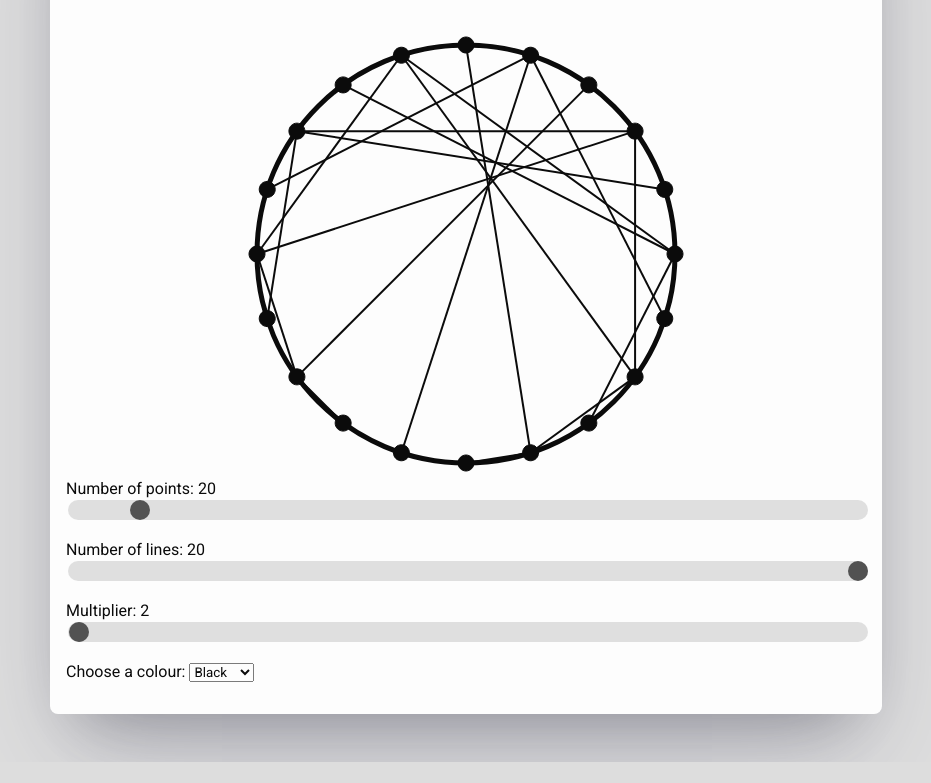
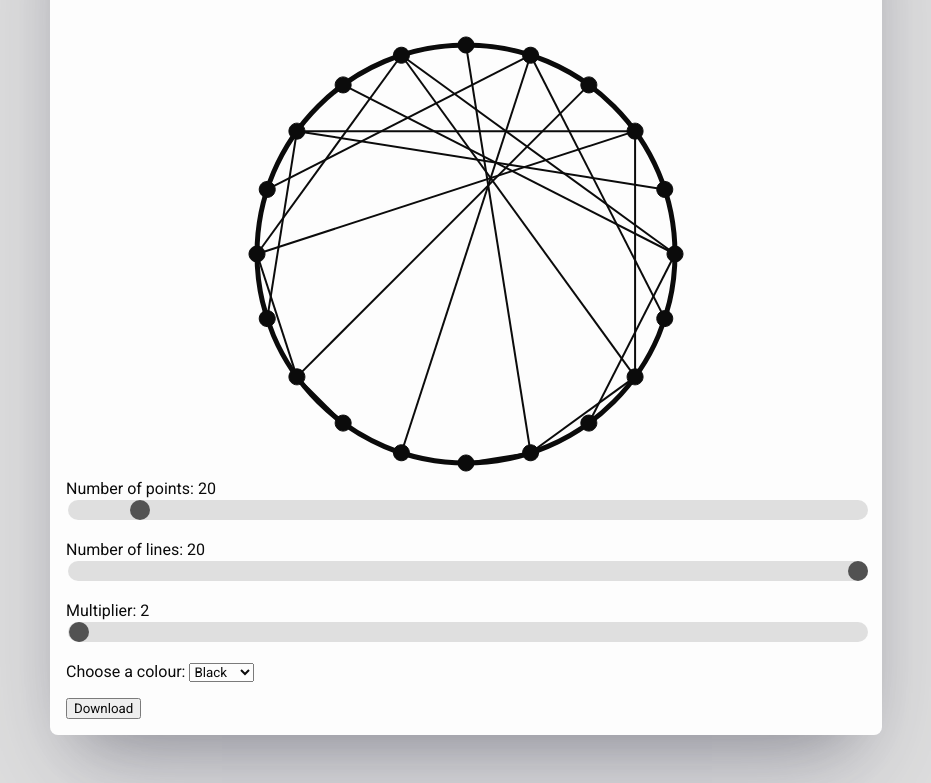
Before and after one commit to wpinrui/circleArt, a plain HTML site: page index.html in a window 1280 px wide. Shown: the part 207-990 px from the top of the page, without its empty margins (174-1105 px from the left). Before the commit the page ends 969 px from the top, so only its background shows below. Drawn offline with Linux system fonts and the light colour scheme.

Commit message:
added ability to download artwork

```diff
--- a/index.html
+++ b/index.html
@@ -74,6 +74,7 @@
      </select>
       <script src="./scripts.js"></script>
       <div style="margin-bottom: 1em;"></div>
+      <button onclick="downloadSVG()">Download</button>
     </div>
 
   </body>
--- a/scripts.js
+++ b/scripts.js
@@ -175,3 +175,18 @@ function handleColor() {
   containers.main.color = document.getElementById("colors").value;
   resize(containers.main, "draw-shapes");
 }
+
+// Download Button
+async function downloadSVG() {
+  document
+    .getElementsByTagName("svg")[1]
+    .setAttribute("xmlns", "http://www.w3.org/2000/svg");
+  const svg = document.getElementById("draw-shapes").innerHTML;
+  const blob = new Blob([svg.toString()]);
+  const text = await blob.text();
+  const element = document.createElement("a");
+  element.download = "RoundArt.svg";
+  element.href = window.URL.createObjectURL(blob);
+  element.click();
+  element.remove();
+}
```
